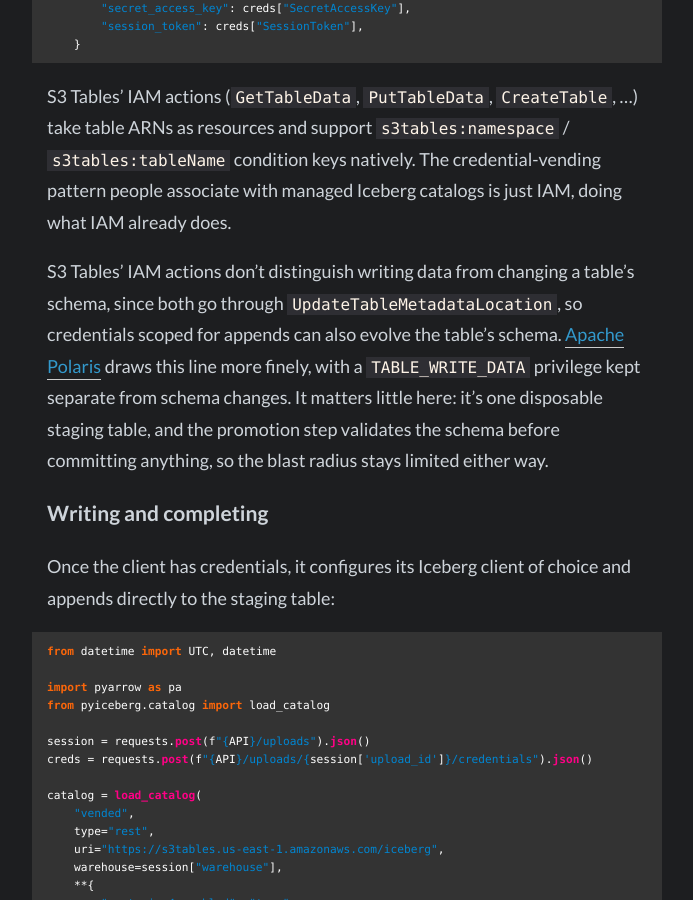
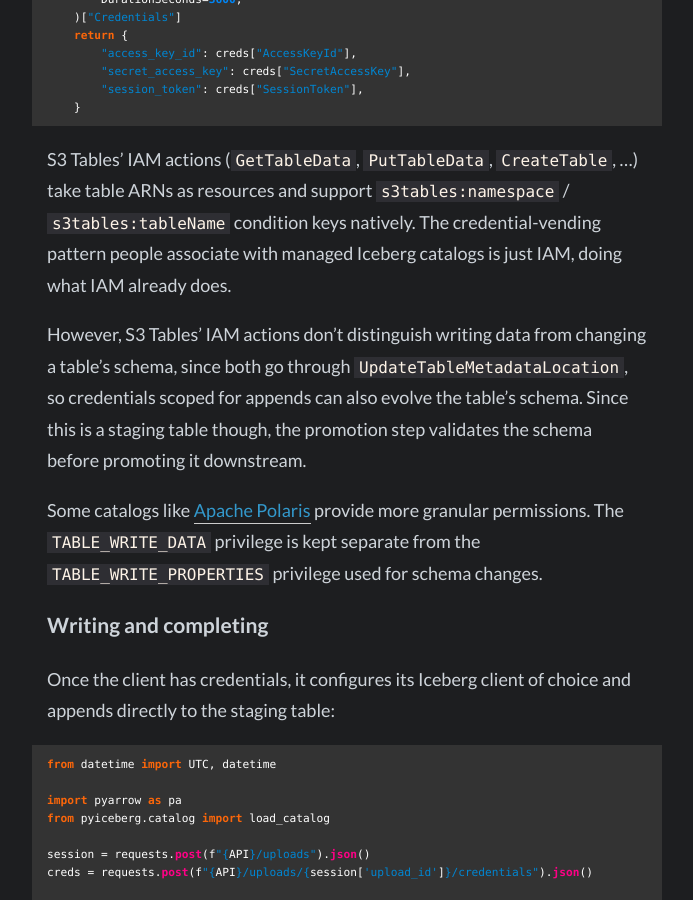
Before and after one commit to omar/omar.github.io, a Jekyll site: the page built from _posts/2026-07-09-staging-bulk-uploads-with-iceberg.md, in a window 1280 px wide and 900 px high, scrolled down 2278 px. Shown: the whole window, without its empty margins (293-986 px from the left). Built offline with Jekyll 4.4.1, drawn with Linux system fonts in a browser that asks for light colours; nearby versions of some CDN libraries; library files that are not in the unit come from our copies; some of the changed text lies outside the part shown.

Commit message:
Polish staging bulk uploads post
Fix wording, correct the Polaris privilege name to TABLE_WRITE_PROPERTIES,
and clean up paragraph flow.

Co-Authored-By: Claude Sonnet 5 <noreply@anthropic.com>

```diff
--- a/_posts/2026-07-09-staging-bulk-uploads-with-iceberg.md
+++ b/_posts/2026-07-09-staging-bulk-uploads-with-iceberg.md
@@ -15,9 +15,11 @@ Presigned S3 uploads point at a better shape: vend a scoped credential and
 let the client write bytes straight to storage, no API in the middle. This
 works great for blob uploads, but for structured data, clients typically
 still send a CSV or JSON batch (e.g. [Stripe's batch jobs API](https://docs.stripe.com/batch-api)).
-With [Apache Iceberg](https://iceberg.apache.org/), we can apply the same idea to structured data: vend
-access to a staging table instead of a blob, and let the client write rows
-to it directly.
+With [Apache Iceberg](https://iceberg.apache.org/), we can apply the same
+idea to structured data: vend access to a staging table instead of a blob
+location, and let the client write rows to it directly. No parsers,
+serializers, or large payloads to juggle; the Iceberg ecosystem handles
+that for us.
 
 <!--more-->
 
@@ -105,14 +107,15 @@ take table ARNs as resources and support `s3tables:namespace` /
 people associate with managed Iceberg catalogs is just IAM, doing what IAM
 already does.
 
-S3 Tables' IAM actions don't distinguish writing data from changing a
-table's schema, since both go through `UpdateTableMetadataLocation`, so
+However, S3 Tables' IAM actions don't distinguish writing data from changing
+a table's schema, since both go through `UpdateTableMetadataLocation`, so
 credentials scoped for appends can also evolve the table's schema.
-[Apache Polaris](https://polaris.apache.org/releases/1.4.0/managing-security/access-control/)
-draws this line more finely, with a `TABLE_WRITE_DATA` privilege kept
-separate from schema changes. It matters little here: it's one disposable
-staging table, and the promotion step validates the schema before
-committing anything, so the blast radius stays limited either way.
+Since this is a staging table though, the promotion step validates
+the schema before promoting it downstream.
+
+Some catalogs like [Apache Polaris](https://polaris.apache.org/releases/1.4.0/managing-security/access-control/)
+provide more granular permissions. The `TABLE_WRITE_DATA` privilege is kept
+separate from the `TABLE_WRITE_PROPERTIES` privilege used for schema changes.
 
 ### Writing and completing
 
@@ -276,5 +279,3 @@ which could let the same Iceberg pattern apply to file-like values directly.
 The API shape stays the same: vend narrow access to a temporary dataset, let
 the client move the heavy data directly, then validate and promote what
 landed.
-
-<!-- TODO: link the repo -->
```
